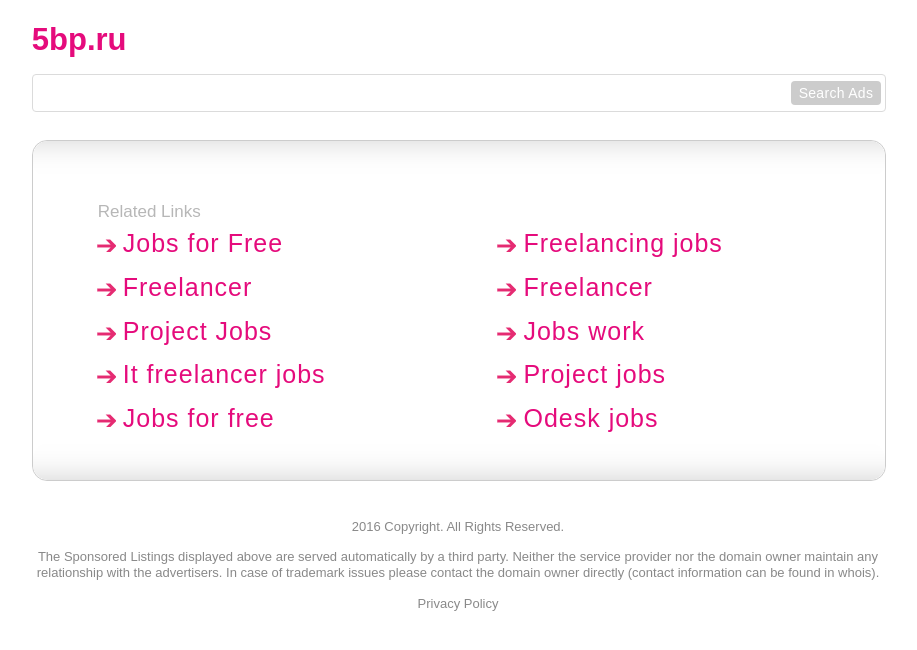
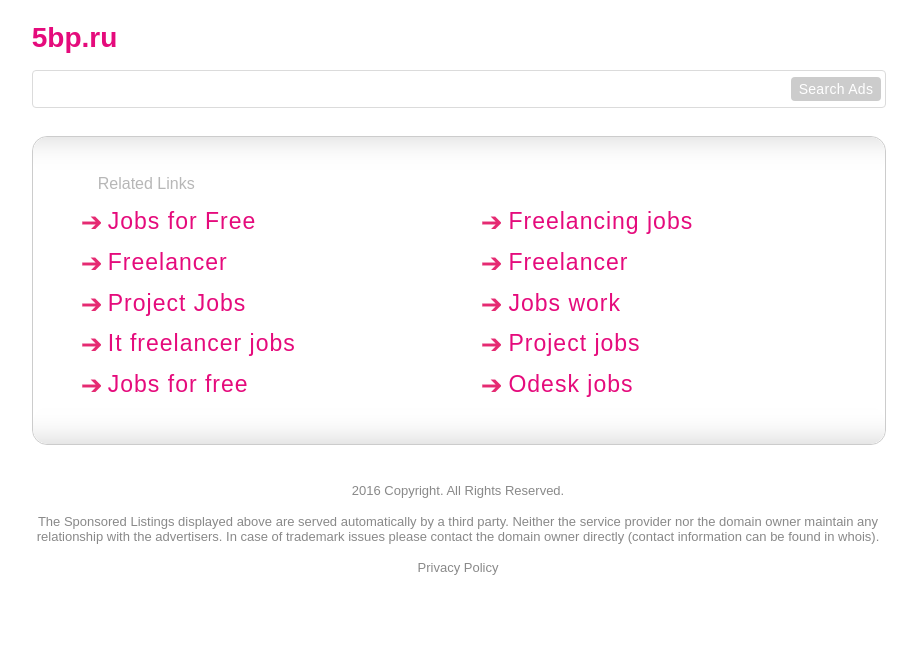
Before and after one commit to InnaGarbuz/innagarbuz, a plain HTML site: page index.html in a window 1280 px wide. Shown: the whole page, without its empty margins (182-1099 px from the left). Drawn offline with nearby package versions, Linux system fonts and the light colour scheme; files that its build step writes are made by us from their sources.

Commit message:
Update main.sass

```diff
--- a/css/sass/main.sass
+++ b/css/sass/main.sass
@@ -42,7 +42,7 @@ section
 		margin: 18px auto
 		h1
 			color: #E50B7C
-			font-size: 31px
+			font-size: 28px
 			font-weight: 700
 			letter-spacing: 0px
 		form
@@ -88,16 +88,15 @@ section
 			.text_header
 				width: $w
 				p
-					font-size: 17px
+					font-size: 16px
 					color: #b7b7b7
-					padding: 30px 65px 0
+					padding: 0 65px 0
 					margin: 0
 					letter-spacing: 0
-					line-height: 10px
 			.content
 				width: $w
 				margin: 0 auto
-				padding: 5px 90px 3px
+				padding: 5px 75px 3px
 				overflow: hidden
 				.b_left, .b_right
 					ul
@@ -106,9 +105,8 @@ section
 							padding: 4px 0
 							margin: 0 auto
 							list-style-image: url('../img/the_volgas.png')
-							list-style-width: 50px
 							a
-								font-size: 25px
+								font-size: 23px
 								color: #e50b7c
 							a:hover
 								text-decoration: underline
```
